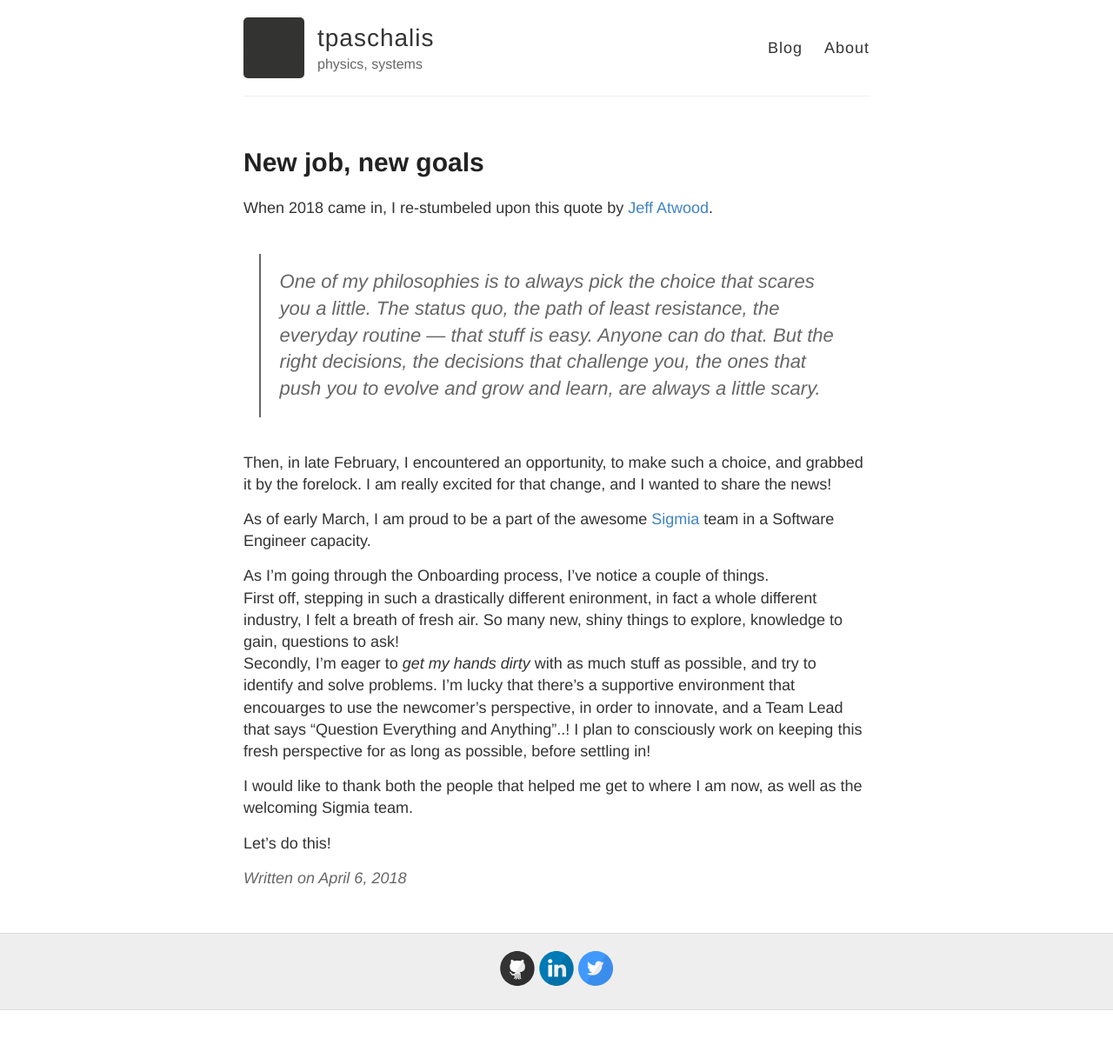
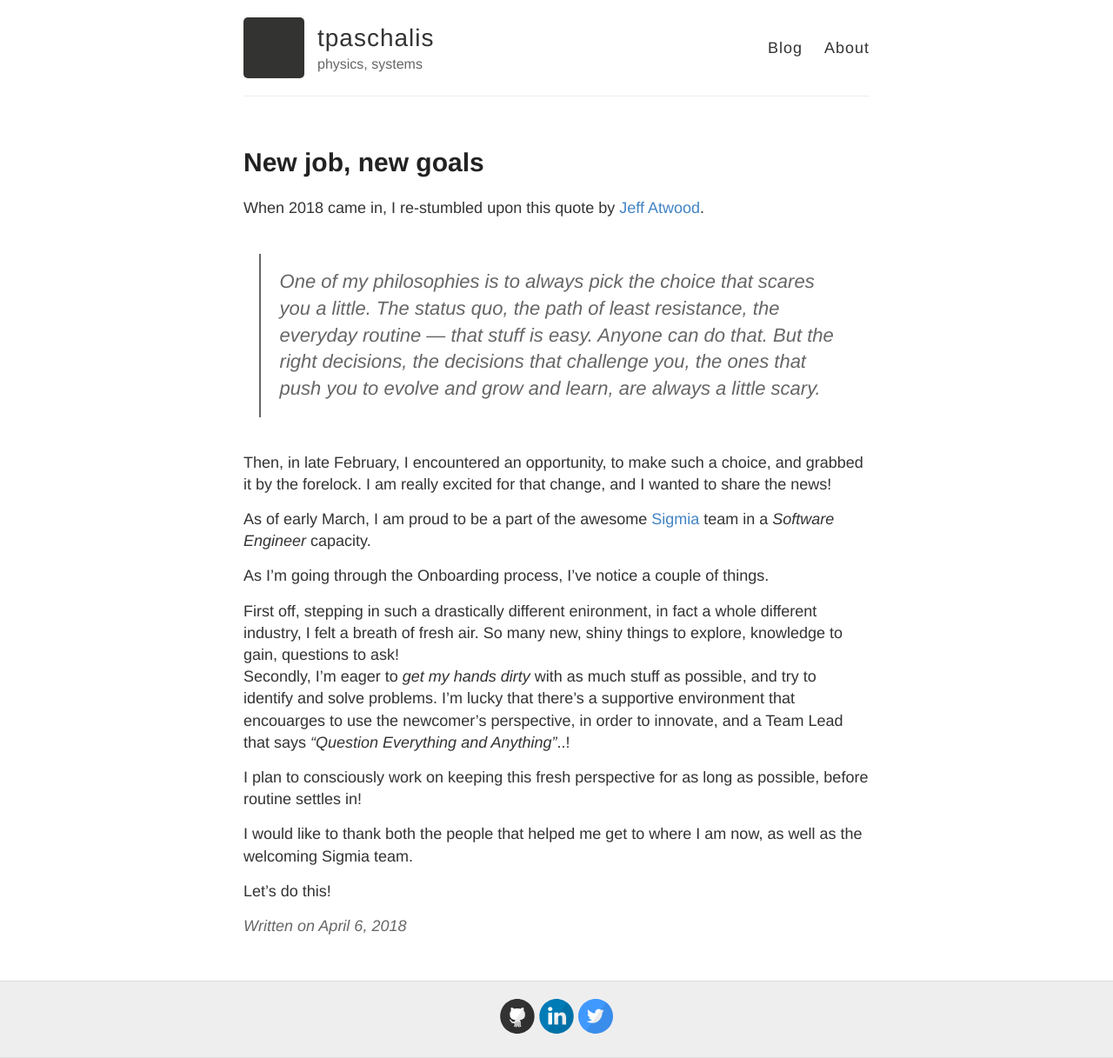
Before and after one commit to tpaschalis/tpaschalis.github.io, a Jekyll site: the page built from _posts/2018-04-06-new-job-new-goals.markdown, in a window 1280 px wide. Shown: the whole page at 87% size. Built offline with Jekyll 4.4.1, drawn with Linux system fonts in a browser that asks for light colours; before the commit the page ends 1162 px from its top, so only the background shows below that.

Commit message:
new job spelling errors

```diff
--- a/_posts/2018-04-06-new-job-new-goals.markdown
+++ b/_posts/2018-04-06-new-job-new-goals.markdown
@@ -8,16 +8,19 @@ mathjax: false
 description: "I started a new job. I should post more frequently"
 ---
 
-When 2018 came in, I re-stumbeled upon this quote by [Jeff Atwood](https://blog.codinghorror.com/10-years-of-coding-horror/).
+When 2018 came in, I re-stumbled upon this quote by [Jeff Atwood](https://blog.codinghorror.com/10-years-of-coding-horror/).
 > One of my philosophies is to always pick the choice that scares you a little. The status quo, the path of least resistance, the everyday routine — that stuff is easy. Anyone can do that. But the right decisions, the decisions that challenge you, the ones that push you to evolve and grow and learn, are always a little scary.
 
 Then, in late February, I encountered an opportunity, to make such a choice, and grabbed it by the forelock. I am really excited for that change, and I wanted to share the news!
 
-As of early March, I am proud to be a part of the awesome [Sigmia](http://www.sigmia.com) team in a Software Engineer capacity.
+As of early March, I am proud to be a part of the awesome [Sigmia](http://www.sigmia.com) team in a *Software Engineer* capacity.
 
 As I'm going through the Onboarding process, I've notice a couple of things.
+
 First off, stepping in such a drastically different enironment, in fact a whole different industry, I felt a breath of fresh air. So many new, shiny things to explore, knowledge to gain, questions to ask!
-Secondly, I'm eager to *get my hands dirty* with as much stuff as possible, and try to identify and solve problems. I'm lucky that there's a supportive environment that encouarges to use the newcomer's perspective, in order to innovate, and a Team Lead that says "Question Everything and Anything"..! I plan to consciously work on keeping this fresh perspective for as long as possible, before settling in!
+Secondly, I'm eager to *get my hands dirty* with as much stuff as possible, and try to identify and solve problems. I'm lucky that there's a supportive environment that encouarges to use the newcomer's perspective, in order to innovate, and a Team Lead that says *"Question Everything and Anything"*..!
+
+I plan to consciously work on keeping this fresh perspective for as long as possible, before routine settles in!
 
 I would like to thank both the people that helped me get to where I am now, as well as the welcoming Sigmia team.
 
```
